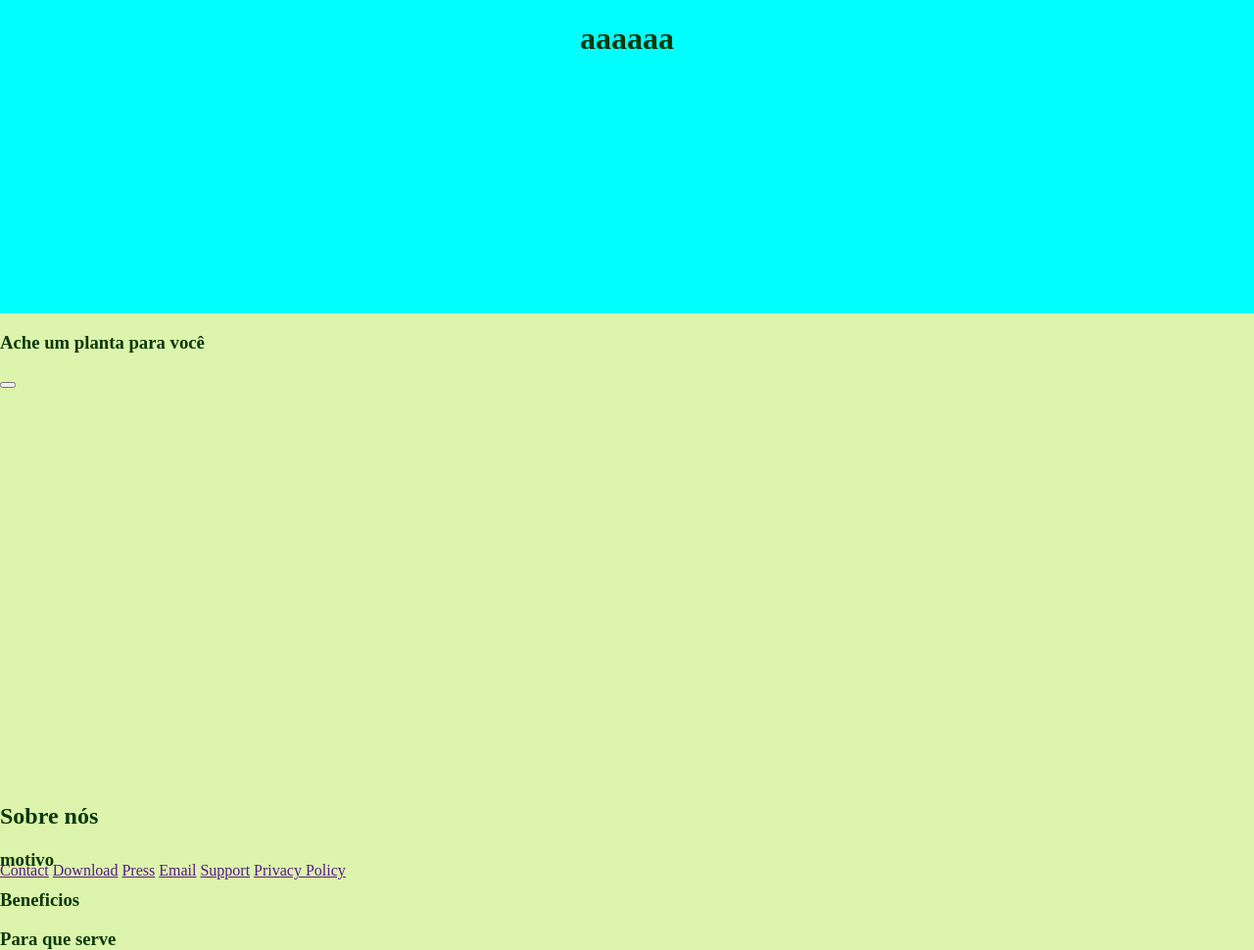
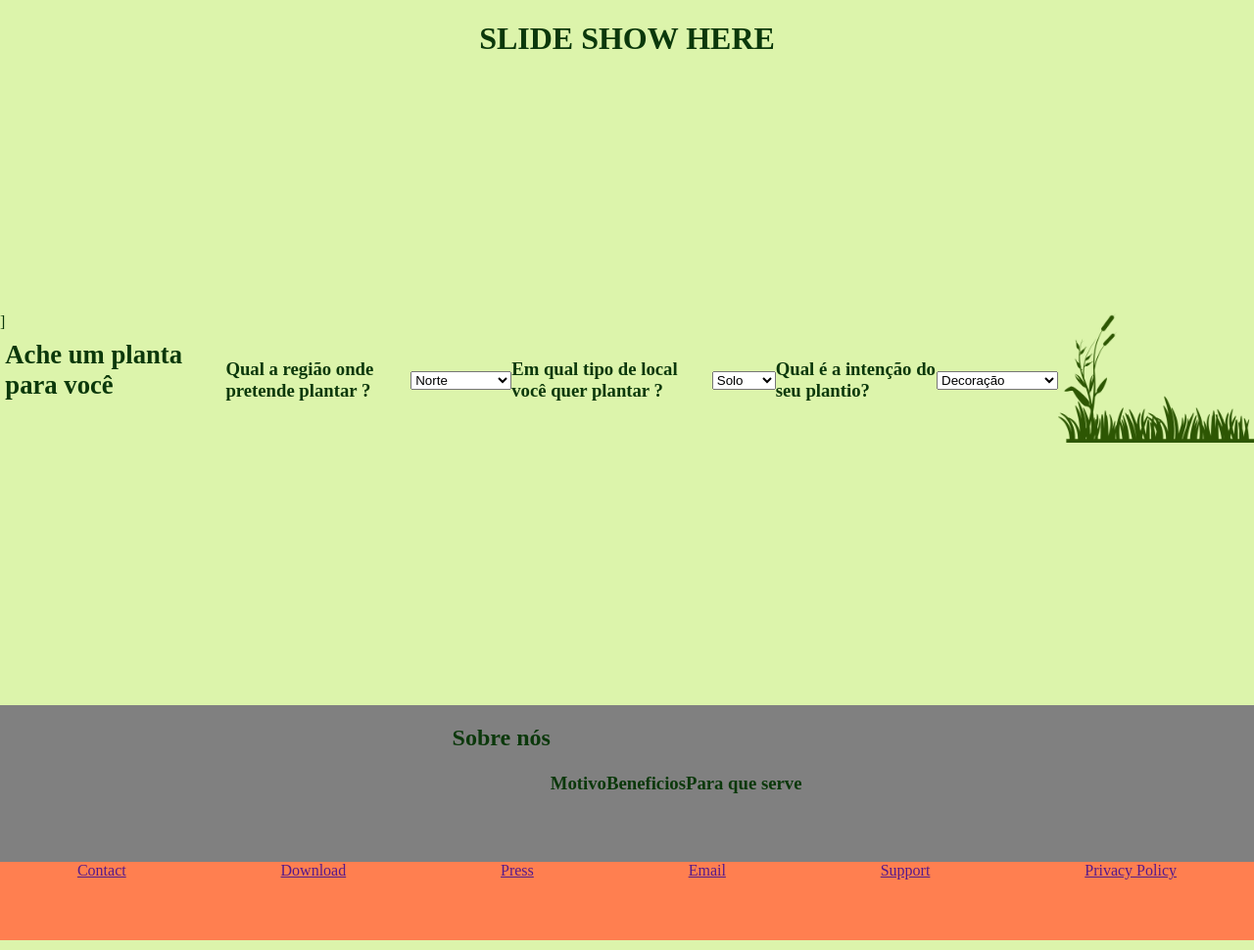
Before and after one commit to carlaque/Plantinhas, a Django app: page / in a window 1280 px wide. Shown: the part 21-991 px from the top of the page at 98% size. Run offline with Django 3.2, Linux system fonts and the light colour scheme; parts of the project's set-up code (start-up, migrations or seed data) failed here and were passed over.

Commit message:
modificação do index.html e adição dos select de valores

```diff
--- a/Plantinhas/website/static/css/styles.css
+++ b/Plantinhas/website/static/css/styles.css
@@ -1,3 +1,10 @@
+.ache_uma_planta{
+    display: flex;
+    justify-content: center;
+    font-size: 20pt;
+    position: initial;
+}
+
 body{
     background-color: #DCF4AB ;
     color: #0B380B;
@@ -47,14 +54,35 @@ h4{
     width: 20vw;
 }
 
+.pesquisar_plantinha{
+    display: flex;
+    justify-content: center;
+    align-items: center;
+}
+
 .pag-index {
     display: grid;
     grid-template-areas: 'main main main main'
                          'header header header header'
                          'section section section section'
                          'footer footer footer footer';
-    grid-template-columns: 25vw 25vw 25vw;
-    grid-template-rows: 40vh 60vh 10vh;
+    grid-template-columns: 25vw 25vw 25vw 25vw;
+    grid-template-rows: 40vh 50vh 20vh 10vh;
+}
+
+.pag-index section{
+    grid-area: section;
+    background-color: gray;
+    display: flex;
+    justify-content: center;
+}
+
+.pag-index section div{
+    display: flex;
+    justify-content: space-evenly;
+    align-items: center;
+    margin: 0;
+
 }
 
 nav{
@@ -67,11 +95,24 @@ nav{
 
 .pag-index main{
     grid-area: main;
-    background-color: aqua;
+}
+
+.pag-index footer{
+    grid-area: footer;
+    background-color: coral;
+    display: flex;
+    justify-content: space-around;
 }
 
 .pag-index header{
     grid-area: header;
+    display: flex;
+    justify-content: center;
+}
+
+.pag-index header div img{
+    max-width:200px;
+    max-height:150px;
 }
 
 section{
--- a/Plantinhas/website/templates/index.html
+++ b/Plantinhas/website/templates/index.html
@@ -4,19 +4,45 @@
 
 <div class="pag-index">
     <main>
-        <h1>aaaaaa</h1>
+        <h1>SLIDE SHOW HERE</h1>
         <!-- imagens -->
         <!-- javascript -->
         <!-- fundo #DCF4AB -->
     </main>
-    <header>
-        <h3>Ache um planta para você</h3>
-        <button></button>
+    <header>]
+        <div>
+            <h3 class="ache_uma_planta">Ache um planta para você</h3>
+        </div>
+        <form  method="post">
+            {% csrf_token %}
+            <div class="pesquisar_plantinha">
+                <h3>Qual a região onde pretende plantar ?</h3>
+                <select name="clima">
+                    <option value="clima">Norte</option>
+                    <option value="clima">Nordeste</option>
+                    <option value="clima">Centro-Oeste</option>
+                    <option value="clima">Suldeste</option>
+                    <option value="clima">Sul</option>
+                </select>
+                <h3>Em qual tipo de local você quer plantar ?</h3>
+                <select name="espaço">
+                    <option value="espaco">Solo</option>
+                    <option value="espaco">Parede</option>
+                </select>
+                <h3>Qual é a intenção do seu plantio?</h3>
+                <select name="intencao">
+                    <option value="intecao">Decoração</option>
+                    <option value="intecao">Temperos e chás</option>
+                    <option value="intecao">Panc's</option>
+                </select>
+        <div class="pesquisar-img">
+            <img src="{% static 'imagens/grass-310691_960_720.png' %}" alt="grass">
+        </div>
     </header>
     <section>
         <h2>Sobre nós</h2>
         <div>
-            <h3>motivo</h3>
+            <h3>Motivo</h3>
         </div>
         <div>
             <h3>Beneficios</h3>
--- a/Plantinhas/website/views.py
+++ b/Plantinhas/website/views.py
@@ -4,6 +4,8 @@ from website.models import *
 # Create your views here.
 def index(request):
     return render(request, 'index.html')
+
+
 
 
 def login(request):
```
Also changed, not shown: Plantinhas/website/static/imagens/e4bb18e7652115988f1d23950e30e601.jpg (added), Plantinhas/website/static/imagens/grass-310691_960_720.png (added).
